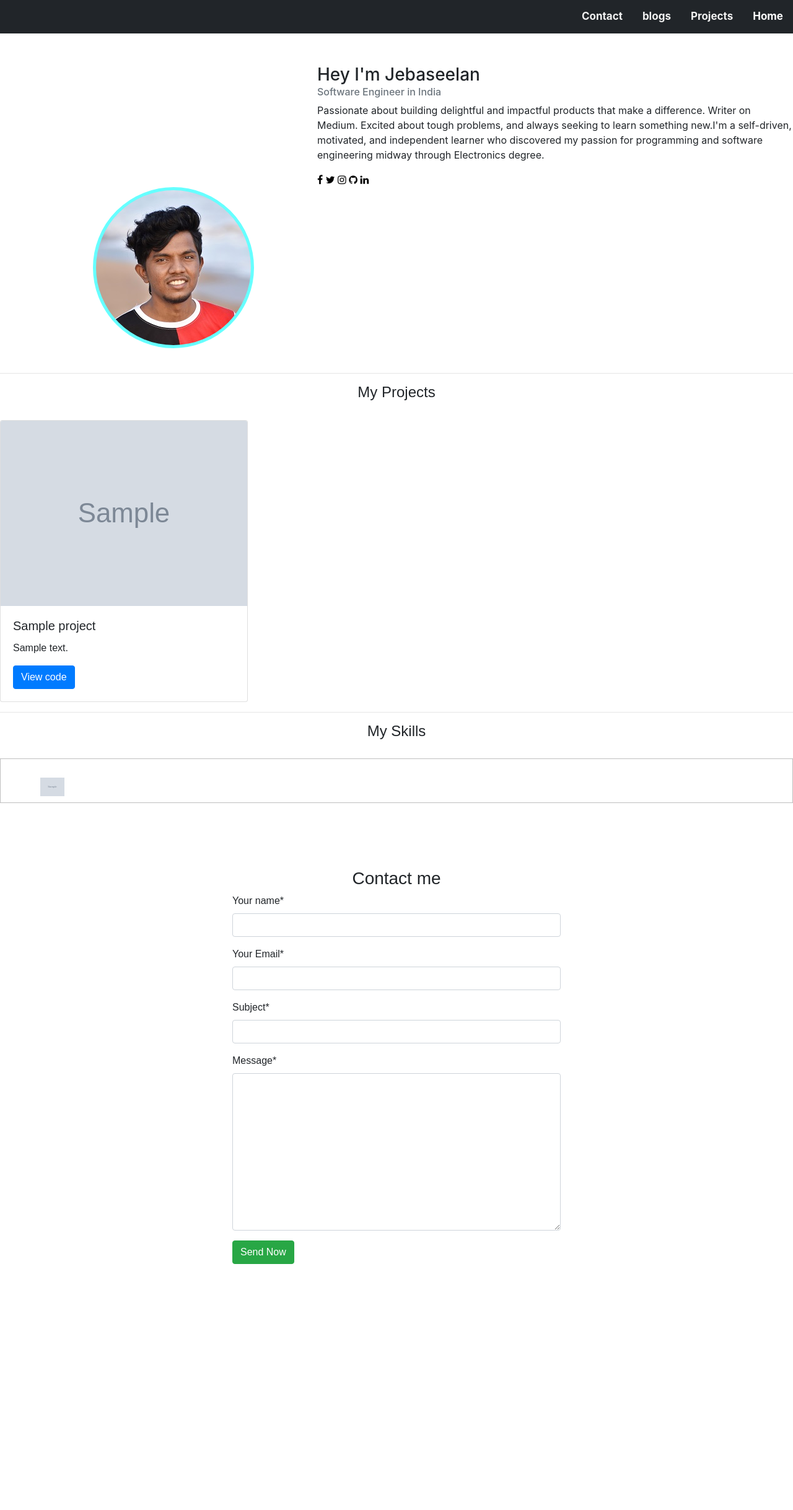
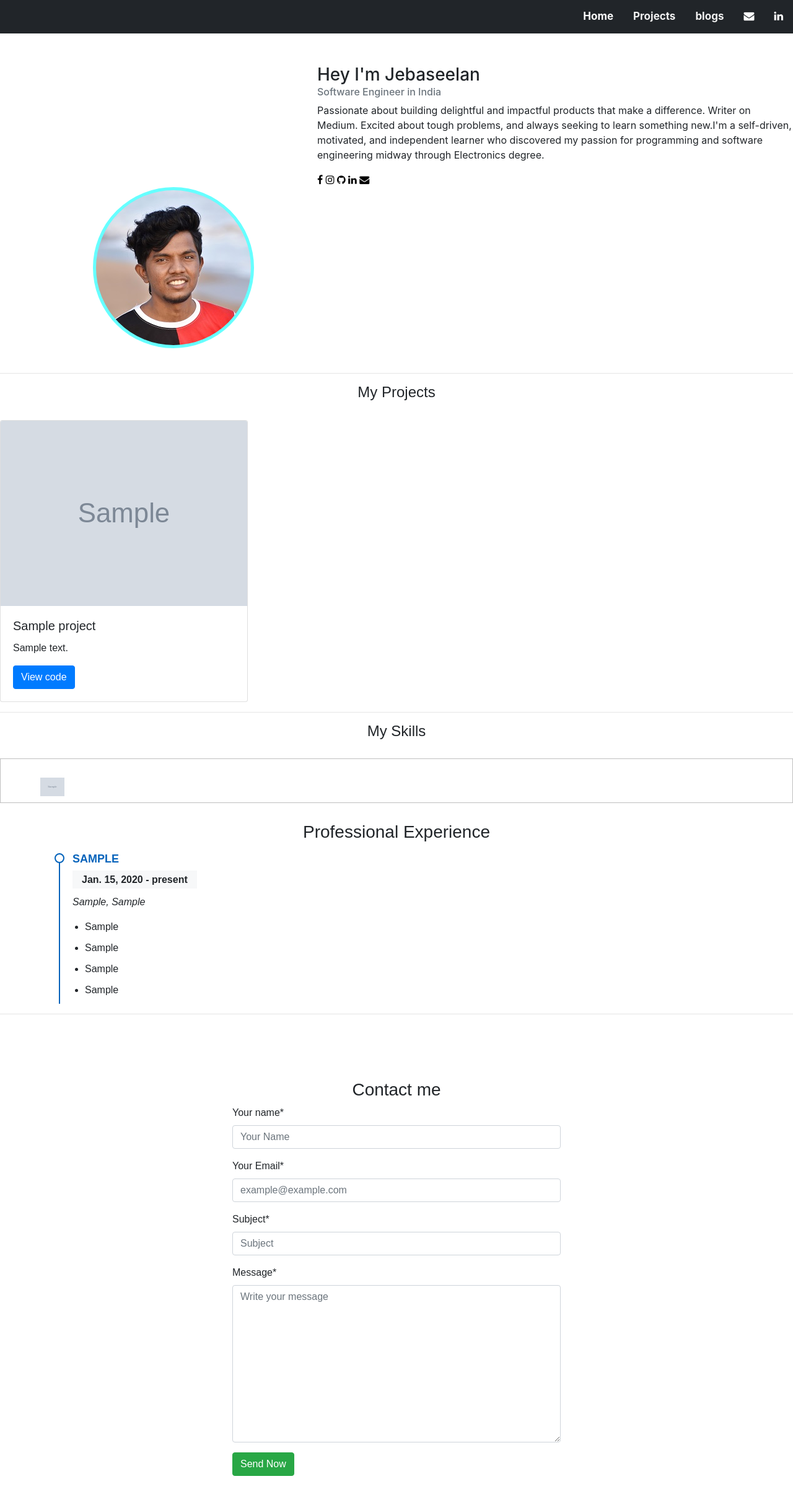
Before and after one commit to Jebaseelanravi/Portfolio-website-using-django, a Django app: page /myportfolio/ in a window 1280 px wide. Shown: the whole page at 62% size. Before the commit the page ends 2040 px from the top, so only its background shows below. Run offline with Django 3.2, Linux system fonts and the light colour scheme; tables that the repository leaves empty hold one stand-in row (values such as "Sample post"); grey boxes marked "Sample" are stand-in pictures; some libraries are stand-ins or nearby versions.

Commit message:
added experiences

```diff
--- a/myportfolio/forms.py
+++ b/myportfolio/forms.py
@@ -2,7 +2,8 @@ from django import forms
 
 
 class NameForm(forms.Form):
-    your_name = forms.CharField(label='Your name', max_length=100)
-    email = forms.EmailField(label='Your Email')
-    subject = forms.CharField(label='Subject', max_length=100)
-    message = forms.CharField(widget=forms.Textarea)
+    your_name = forms.CharField(label='Your name', max_length=100,widget=forms.TextInput(attrs={'placeholder':'Your '
+                                                                                                              'Name'}))
+    email = forms.EmailField(label='Your Email',widget=forms.TextInput(attrs={'placeholder':'example@example.com'}))
+    subject = forms.CharField(label='Subject', max_length=100,widget=forms.TextInput(attrs={'placeholder':'Subject'}))
+    message = forms.CharField(widget=forms.Textarea(attrs={'placeholder': 'Write your message'}))
--- a/myportfolio/models.py
+++ b/myportfolio/models.py
@@ -27,8 +27,15 @@ class Blog(models.Model):
 class Experience(models.Model):
     designation = models.CharField(max_length=500)
     start_date = models.DateField()
-    end_date = models.DateField()
-    responsibilities = models.CharField(max_length=2000)
+    end_date = models.DateField(blank=True)
+    is_present = models.BooleanField(null=True,blank=True)
+    responsibilities_1 = models.CharField(max_length=2000,default=None,blank=True)
+    responsibilities_2 = models.CharField(max_length=2000,default=None,blank=True)
+    responsibilities_3 = models.CharField(max_length=2000,default=None,blank=True)
+    responsibilities_4 = models.CharField(max_length=2000,default=None,blank=True)
+    company = models.CharField(max_length=200,default=None,blank=True)
+    location = models.CharField(max_length=200,default=None,blank=True)
+
 
     def __str__(self):
         return self.designation
--- a/myportfolio/templates/myportfolio/index.html
+++ b/myportfolio/templates/myportfolio/index.html
@@ -94,6 +94,70 @@ width:120px;
 }
 
 
+.resume{
+    padding-left: 80px;
+}
+
+.resume-title {
+
+  margin-top: 30px;
+  margin-bottom: 20px;
+
+}
+
+.resume .resume-item {
+  padding: 0 0 20px 20px;
+  margin-top: -2px;
+  border-left: 2px solid #0563bb;
+  position: relative;
+}
+
+.resume .resume-item h4 {
+  line-height: 18px;
+  font-size: 18px;
+  font-weight: 600;
+  text-transform: uppercase;
+  font-family: "Poppins", sans-serif;
+  color: #0563bb;
+  margin-bottom: 10px;
+}
+
+.resume .resume-item h5 {
+  font-size: 16px;
+  background: #f7f8f9;
+  padding: 5px 15px;
+  display: inline-block;
+  font-weight: 600;
+  margin-bottom: 10px;
+}
+
+.resume .resume-item ul {
+  padding-left: 20px;
+}
+
+.resume .resume-item ul li {
+  padding-bottom: 10px;
+}
+
+.resume .resume-item:last-child {
+  padding-bottom: 0;
+}
+
+.resume .resume-item::before {
+  content: "";
+  position: absolute;
+  width: 16px;
+  height: 16px;
+  border-radius: 50px;
+  left: -9px;
+  top: 0;
+  background: #fff;
+  border: 2px solid #0563bb;
+}
+
+
+
+
 </style>
 <div class ="profile">
 <div class="profile-info">
@@ -106,11 +170,12 @@ width:120px;
 
     <div class="icon-bar">
       <a href="https://www.facebook.com/jebaseelan.ravi" class="facebook"><i class="fa fa-facebook"></i></a>
-      <a href="https://www.instagram.com/jebaseelan_ravi/" class="twitter"><i class="fa fa-twitter"></i></a>
         <a href="https://www.instagram.com/jebaseelan_ravi/" class="instagran"><i class="fa fa-instagram"></i></a>
         <a href="https://github.com/Jebaseelanravi" class="instagran"><i class="fa fa-github"></i></a>
       <a href="https://www.linkedin.com/in/jebaseelan-ravi-929517135/" class="linkedin"><i class="fa fa-linkedin"></i></a>
+        <a href=mailto:jebaseelanravi96@gmail.com" class="gmail"><i class="fa fa-envelope"></i></a>
     </div>
+    </section>
 </div>
 
 <div class="containermy-4">
@@ -161,7 +226,45 @@ width:120px;
 </div>
 </div>
 
+<h3 align="center" class="resume-title">Professional Experience</h3>
 
+<section id="resume" class="resume">
+ <div class="col-lg-6">
+            {% for exp in experiences %}
+            <div class="resume-item">
+              <h4>{{exp.designation}}</h4>
+                  {% if exp.is_present %}
+                    <h5>{{exp.start_date}} - present</h5>
+                {% else %}
+                    <h5>{{exp.start_date}} - {{exp.end_date}}</h5>
+                {% endif %}
+
+              <p><em>{{exp.company}}, {{exp.location}} </em></p>
+              <ul>
+                  {% if exp.responsibilities_1 is not None %}
+                    <li>{{exp.responsibilities_1}}</li>
+                  {% endif %}
+                  {% if exp.responsibilities_2 %}
+                    <li>{{exp.responsibilities_2}}</li>
+                  {% endif %}
+                  {% if exp.responsibilities_3 %}
+                    <li>{{exp.responsibilities_3}}</li>
+                  {% endif %}
+                  {% if exp.responsibilities_4 %}
+                    <li>{{exp.responsibilities_4}}</li>
+                  {% endif %}
+
+
+
+              </ul>
+            </div>
+            {% endfor %}
+
+          </div>
+
+</section>
+
+<hr>
 
 <div class="contact">
     <h3 align="center">Contact me </h3>
--- a/myportfolio/views.py
+++ b/myportfolio/views.py
@@ -2,7 +2,7 @@ from django.shortcuts import render
 
 from django.http import HttpResponse, HttpResponseRedirect
 from django.template import loader, Context
-from .models import Project, Blog, Skill, Connection
+from .models import Project, Blog, Skill, Connection,Experience
 # Create your views here.
 from .forms import NameForm
 from django.core.mail import send_mail
@@ -12,8 +12,9 @@ def index(request):
     template = loader.get_template("myportfolio/index.html")
     projects = Project.objects.all()
     skills = Skill.objects.all()
+    experiences = Experience.objects.all().order_by('-start_date')[:5]
     form = NameForm()
-    context = {'projects': projects, 'skills': skills, 'form': form}
+    context = {'projects': projects, 'skills': skills, 'form': form,'experiences':experiences}
     return HttpResponse(template.render(context, request))
 
 
@@ -49,7 +50,7 @@ def contact(request):
     else:
         form = NameForm()
 
-    return HttpResponseRedirect('/index')
+    return HttpResponseRedirect('/myportfolio')
 
 
 def projects(request):
--- a/portfolio/templates/base.html
+++ b/portfolio/templates/base.html
@@ -37,6 +37,8 @@ body {
   background-color: #212529;
   color: white;
 }
+
+.blackiconcolor {color:white;}
 </style>
 </head>
 <body>
@@ -44,10 +46,13 @@ body {
 <script src="https://cdnjs.cloudflare.com/ajax/libs/popper.js/1.14.7/umd/popper.min.js" integrity="sha384-UO2eT0CpHqdSJQ6hJty5KVphtPhzWj9WO1clHTMGa3JDZwrnQq4sF86dIHNDz0W1" crossorigin="anonymous"></script>
 <script src="https://stackpath.bootstrapcdn.com/bootstrap/4.3.1/js/bootstrap.min.js" integrity="sha384-JjSmVgyd0p3pXB1rRibZUAYoIIy6OrQ6VrjIEaFf/nJGzIxFDsf4x0xIM+B07jRM" crossorigin="anonymous"></script>
 <div class="topnav">
+  <a  target="_blank" href="https://www.linkedin.com/in/jebaseelan-ravi-929517135/" class="linkedin"><i style="color:white" class="fa fa-linkedin"></i></a>
+  <a href=mailto:jebaseelanravi96@gmail.com" class="gmail"><i style="color:white" class="fa fa-envelope"></i></a>
+  <a href="/myportfolio/blogs">blogs</a>
+  <a href="#projects">Projects</a>
   <a class="active" href="/myportfolio">Home</a>
-  <a href="#projects">Projects</a>
-  <a href="/myportfolio/blogs">blogs</a>
-  <a href="#Contact">Contact</a>
+
+
 </div>
 
 {% block page_content %} {% endblock %}
```
Also changed, not shown: myportfolio/migrations/0006_auto_20210110_1847.py (added), myportfolio/migrations/0007_auto_20210110_1852.py (added), myportfolio/migrations/0008_auto_20210110_1924.py (added), myportfolio/migrations/0009_auto_20210110_1926.py (added), myportfolio/migrations/0010_auto_20210110_1926.py (added).
